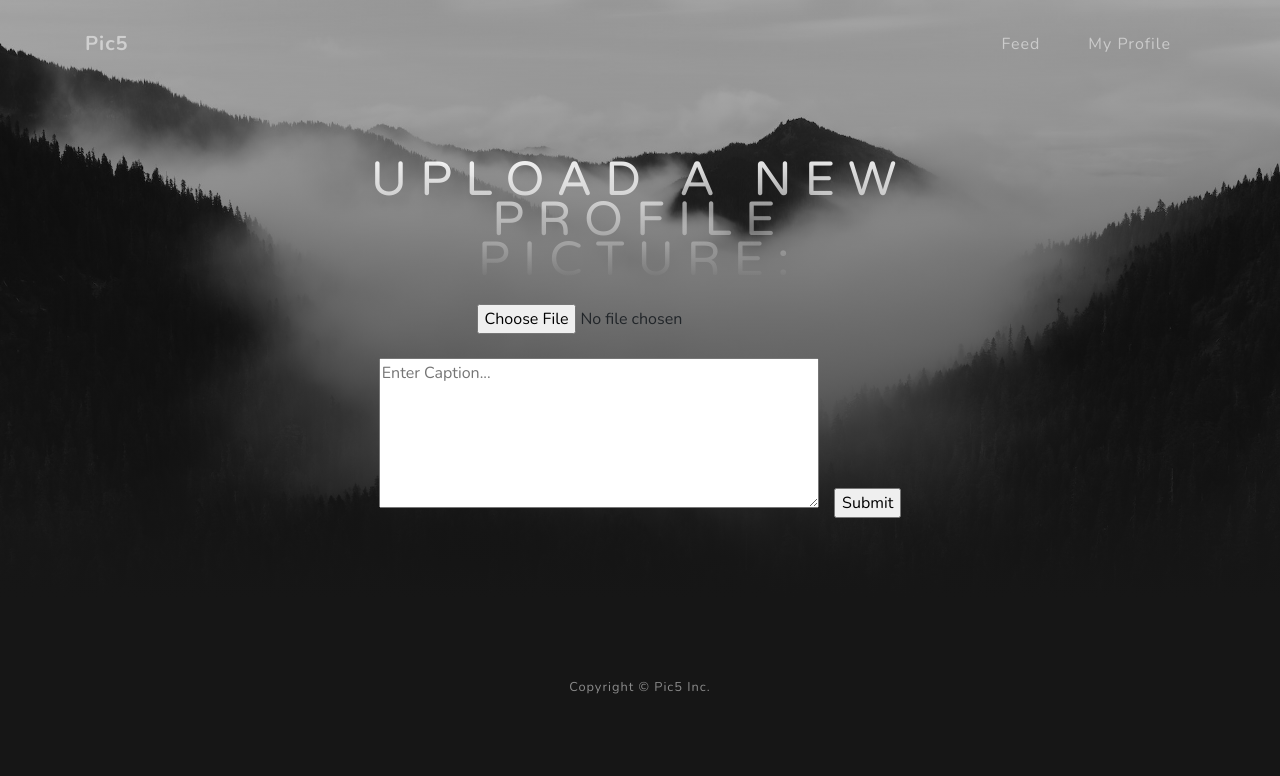
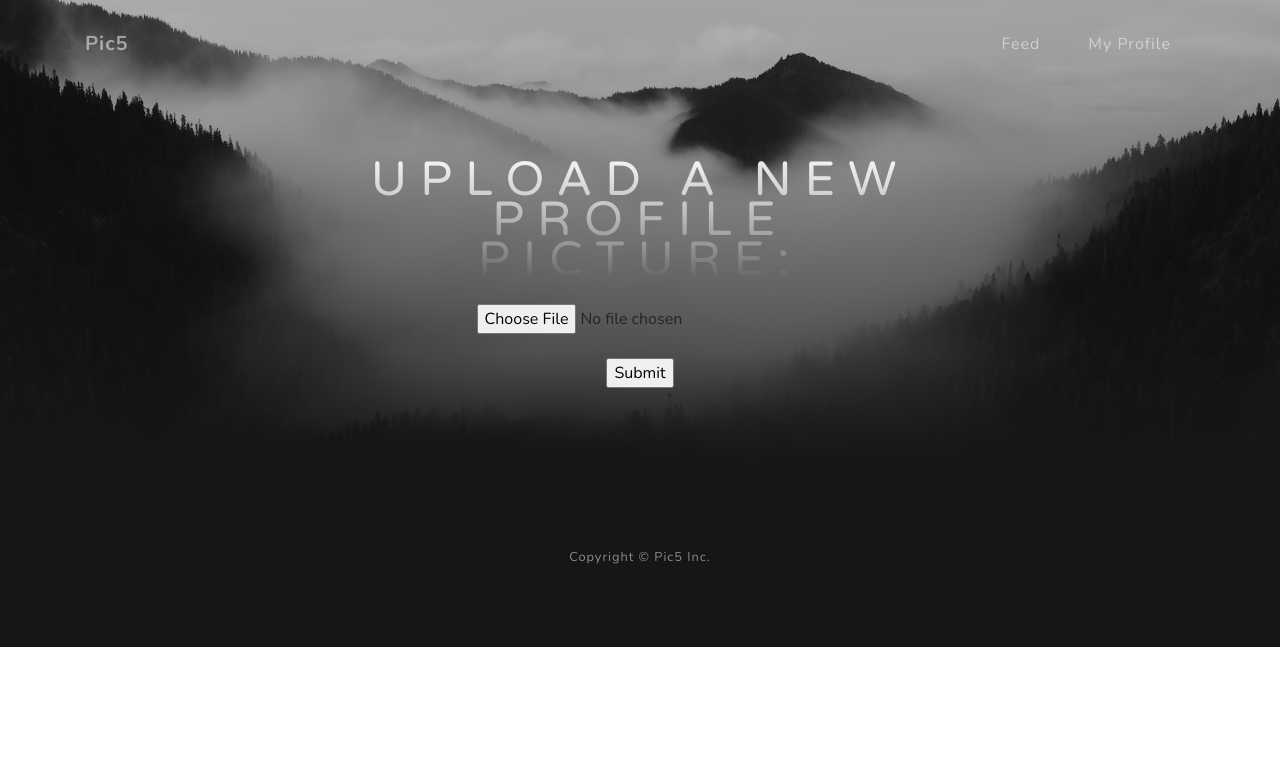
Before and after one commit to ngidaro/SOEN341, a Node server app: page /post_profile_pic/2 in a window 1280 px wide. Shown: the top 776 px of the page. Run offline with Node 20, Linux system fonts and the light colour scheme; some libraries are stand-ins or nearby versions.

Commit message:
Removed the Caption textbox when posting a picture
Removed the Caption textbox when posting a picture (Post_Profile_pic)

```diff
--- a/views/Post_Profile_Pic.ejs
+++ b/views/Post_Profile_Pic.ejs
@@ -79,7 +79,6 @@
                     accept="image/png, image/jpeg"
                 /><Br>
                   <Br>
-                <textarea name="caption" rows="6" cols="45" placeholder="Enter Caption..."></textarea>&nbsp;&nbsp;
                 <input type = "submit"></input>
             </form>
         </div>
```
